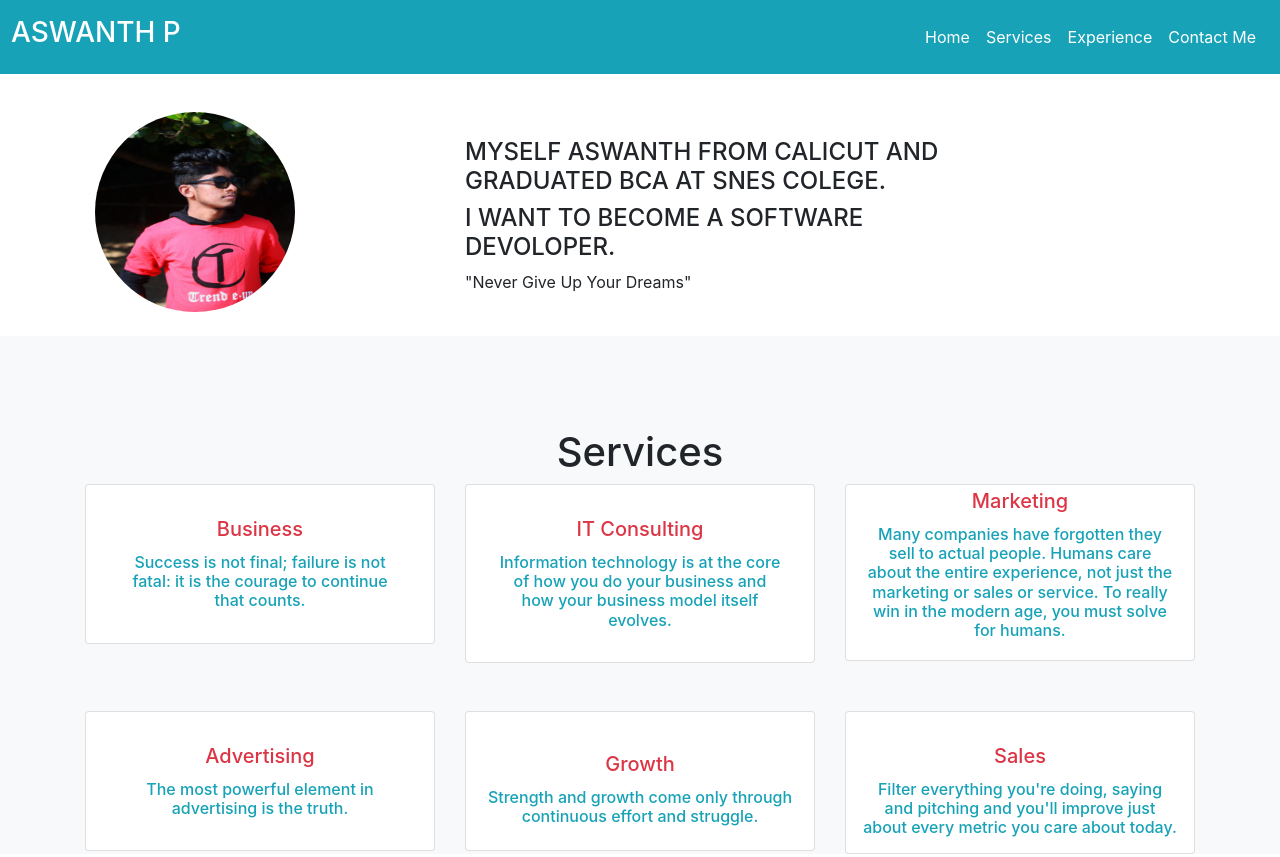
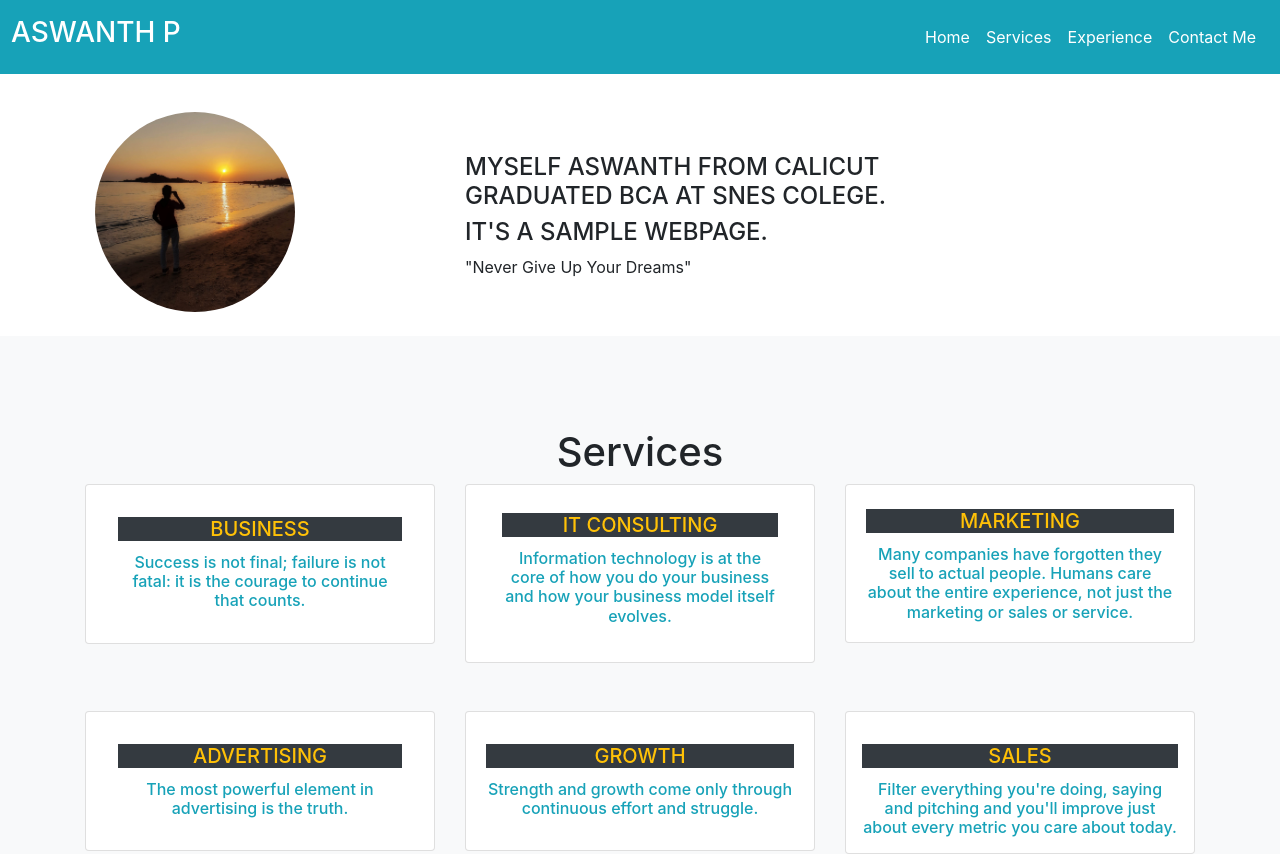
Before and after one commit to aswanth7356/First-Web, a plain HTML site: page index.html in a window 1280 px wide. Shown: the top 857 px of the page. Drawn offline with nearby package versions, Linux system fonts and the light colour scheme.

Commit message:
first web

```diff
--- a/index.html
+++ b/index.html
@@ -46,13 +46,13 @@
         <div class="row align-items-center">
           <div class="col-md-4 mb-4">
 
-            <img src="1699428125494.jpg" class="img-fluid rounded-circle " alt="Cinque Terre" style="height: 200px;width: 200px;margin-left: 10px;">
+            <img src="1699938578268.jpg" class="img-fluid rounded-circle " alt="Cinque Terre" style="height: 200px;width: 200px;margin-left: 10px;">
 
           </div>
 
           <div class="col-md-6">
-            <h4>MYSELF ASWANTH FROM CALICUT AND GRADUATED BCA AT SNES COLEGE.<BR>
-            <h4>I WANT TO BECOME A SOFTWARE DEVOLOPER.</h4>
+            <h4>MYSELF ASWANTH FROM CALICUT <BR> GRADUATED BCA AT SNES COLEGE.<BR>
+            <h4>IT'S A SAMPLE WEBPAGE.</h4>
             </h4>
             <p>"Never Give Up Your Dreams"</p>
           </div>
@@ -69,7 +69,7 @@
           <div class="col-md-4 ">
             <div class="card text-center p-3" style="width: 100%;">
               <div class="card-body p-3 text-info">
-                <h5 class="card-title text-center text-danger">Business</h5>
+                <h5 class="card-title text-center text-warning bg-dark">BUSINESS</h5>
                 <p class="card-text h6"> Success is not final; failure is not fatal: it is the courage to continue that counts.</p>
               </div>
             </div>
@@ -78,8 +78,8 @@
 
           <div class="col-md-4">
             <div class="card text-center p-3" style="width:100%;">
-              <div class="card-body p-3 text-info">
-                <h5 class="card-title text-center text-danger">IT Consulting</h5>
+              <div class="card-body pt-1 mt-2 text-info">
+                <h5 class="card-title text-center text-warning bg-dark">IT CONSULTING</h5>
                 <p class="card-text h6">Information technology is at the core of how you do your business and how your business model itself evolves.</p>
               </div>
             </div>
@@ -87,9 +87,9 @@
 
           <div class="col-md-4">
             <div class="card text-center " style="width:100%;">
-              <div class="card-body pt-1 text-info">
-                <h5 class="card-title text-center text-danger">Marketing</h5>
-                <p class="card-text h6">Many companies have forgotten they sell to actual people. Humans care about the entire experience, not just the marketing or sales or service. To really win in the modern age, you must solve for humans.</p>
+              <div class="card-body pt-4 text-info">
+                <h5 class="card-title text-center text-warning bg-dark">MARKETING</h5>
+                <p class="card-text h6">Many companies have forgotten they sell to actual people. Humans care about the entire experience, not just the marketing or sales or service.</p>
               </div>
             </div>
           </div>
@@ -99,7 +99,7 @@
           <div class="col-md-4">
             <div class="card text-center p-3" style="width: 100%;">
               <div class="card-body p-3 text-info">
-                <h5 class="card-title text-center text-danger">Advertising</h5>
+                <h5 class="card-title text-center text-warning bg-dark">ADVERTISING</h5>
                 <p class="card-text h6">The most powerful element in advertising is the truth.</p>
               </div>
             </div>
@@ -107,8 +107,8 @@
 
           <div class="col-md-4">
             <div class="card text-center pt-4 pb-2" style="width: 100%;">
-              <div class="card-body p-3 text-info">
-                <h5 class="card-title text-center text-danger">Growth</h5>
+              <div class="card-body pt-2 pb-4 text-info">
+                <h5 class="card-title text-center text-warning bg-dark">GROWTH</h5>
                 <p class="card-text h6">Strength and growth come only through continuous effort and struggle.</p>
               </div>
             </div>
@@ -117,7 +117,7 @@
           <div class="col-md-4">
             <div class="card text-center pt-3" style="width: 100%;">
               <div class="card-body p-3 text-info">
-                <h5 class="card-title text-center text-danger">Sales</h5>
+                <h5 class="card-title text-center text-warning bg-dark">SALES</h5>
                 <p class="card-text h6">Filter everything you're doing, saying and pitching and you'll improve just about every metric you care about today.</p>
               </div>
             </div>
--- a/style.css
+++ b/style.css
@@ -1,13 +1,14 @@
 .linkdn:hover{
-    background-color: black;
+    background-color: red;
     transition-duration: 1s;
+
 }
 .colan:hover{
     background-color: black;
     transition-duration: 1s;
 }
 .logo:hover{
-    background-color: black;
+    background-color: red;
     transition-duration: 1s;
 }
 .fa-brands:hover{
```
Also changed, not shown: 1699428125494.jpg (deleted), 1699938578268.jpg (added).
